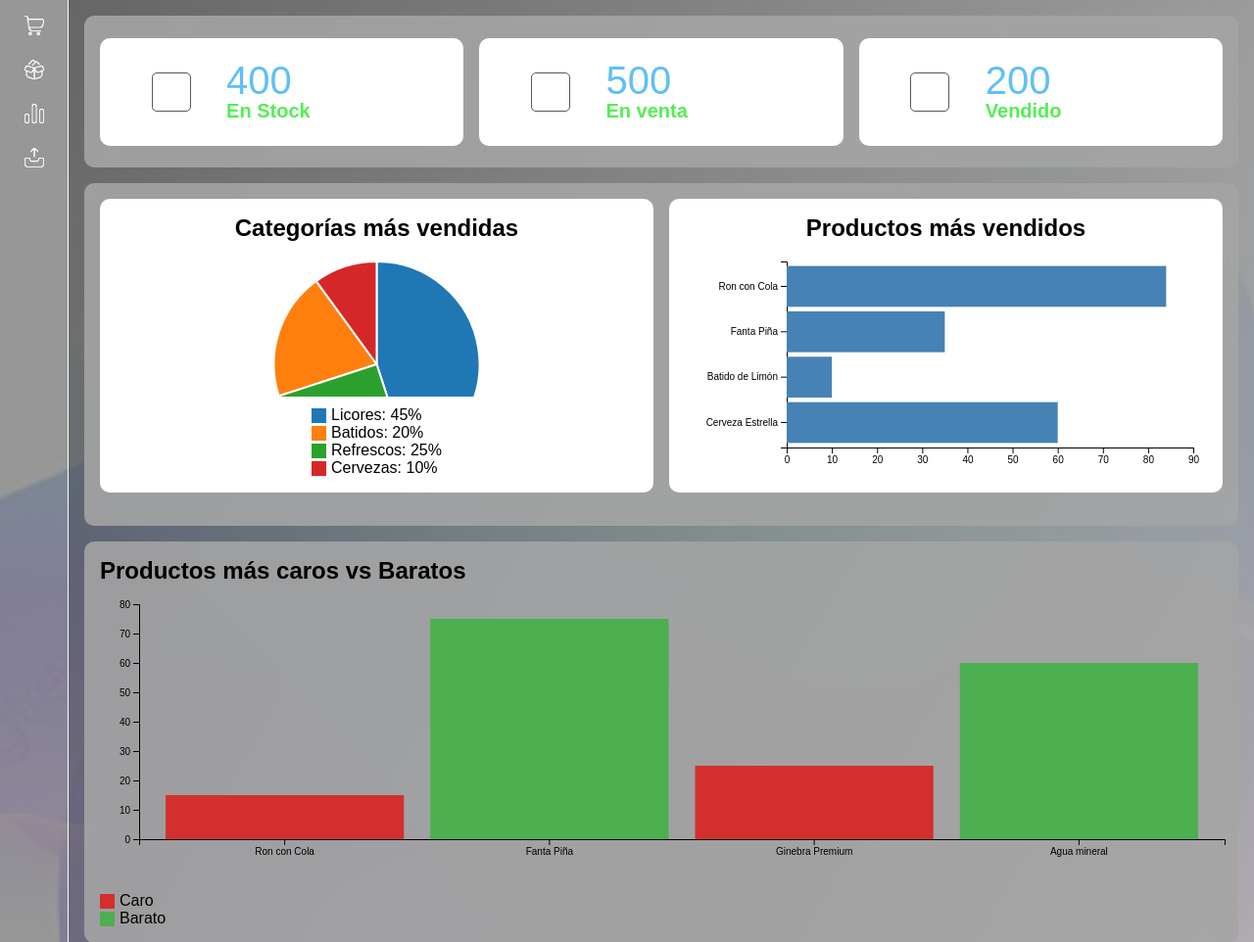
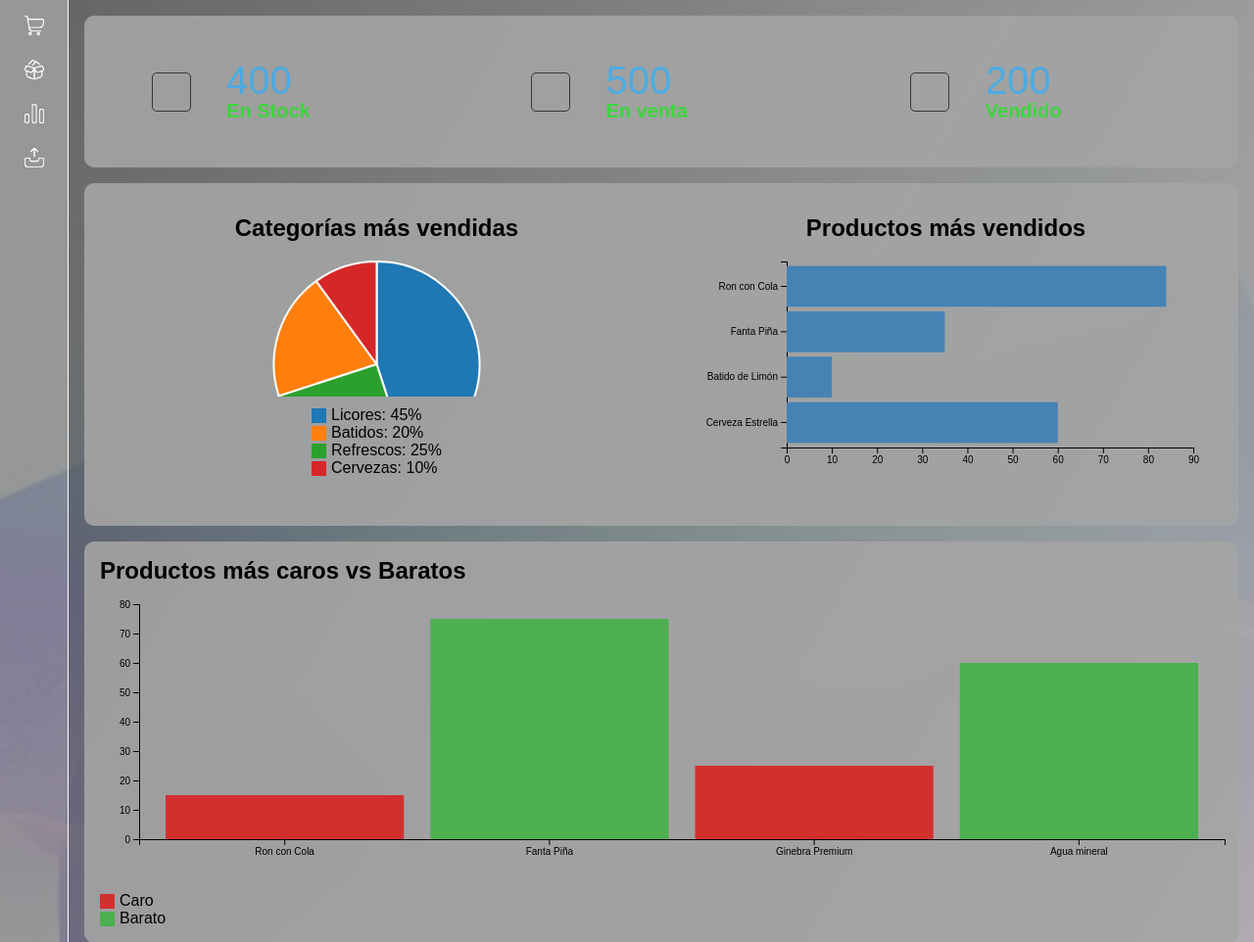
Before and after one commit to Biangg/eclipse, a Flask app: template templates/graficas.html in a window 1280 px wide. Shown: the top 962 px of the page at 98% size. Run offline with Flask 3, Linux system fonts and the light colour scheme; the template is opened without the code that fills it, so the values that code supplies are empty.

Commit message:
Update grf.css

```diff
--- a/static/css/grf.css
+++ b/static/css/grf.css
@@ -34,7 +34,6 @@
 
 .card_inf_grf {
     height: 110px;
-    background-color: white;
     padding: 1rem;
     border-radius: 10px;
     display: grid;
@@ -76,7 +75,6 @@
 
 .grf_past {
     height: 300px;
-    background-color: white;
     border-radius: 10px;
     padding: 1rem;
     display: flex;
```
